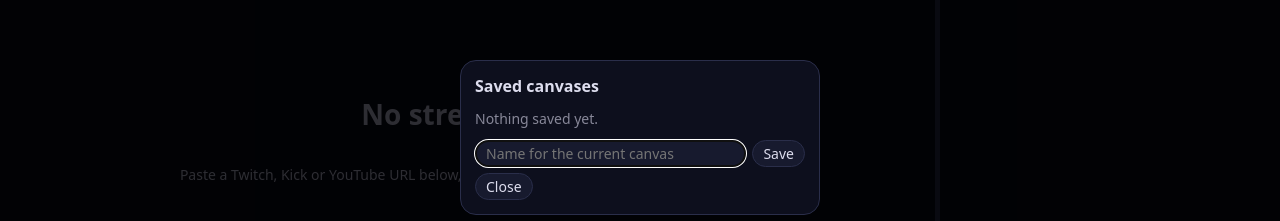
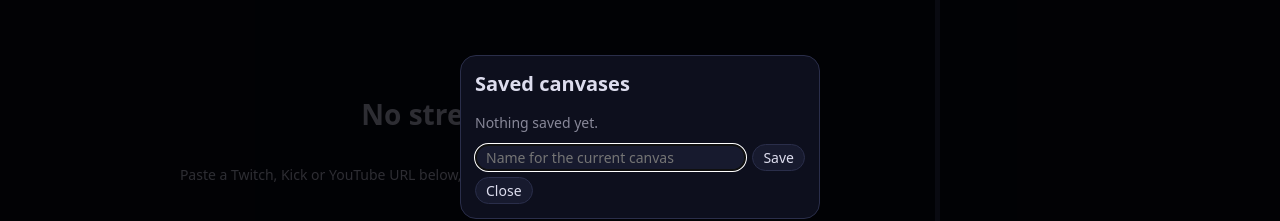
Before and after one commit to pspiotto/multistream, a website: page public/index.html in a window 1280 px wide. Both pictures are taken after typing "Sample" into the empty fields and a click on the button "Saved". Shown: the part 263-484 px from the top of the page. Drawn offline with Linux system fonts and the light colour scheme; a script that the page names is missing.

Commit message:
Give the saved-canvases dialog heading a clearer size step
Co-Authored-By: Claude Fable 5.2 <noreply@anthropic.com>

```diff
--- a/public/index.html
+++ b/public/index.html
@@ -41,7 +41,7 @@
   #msg { position: absolute; bottom: 60px; left: 50%; transform: translateX(-50%); color: #f87171; z-index: 2; }
   dialog { background: #0d0f1d; color: inherit; border: 1px solid #2a2e4a; border-radius: 16px; min-width: min(360px, 90vw); }
   dialog::backdrop { background: #000a; }
-  dialog h2 { margin: 0 0 12px; font-size: 16px; }
+  dialog h2 { margin: 0 0 16px; font-size: 20px; }
   #savedList { list-style: none; padding: 0; margin: 0 0 12px; }
   #savedList:empty::after { content: 'Nothing saved yet.'; color: #889; }
   #savedList li { display: flex; gap: 6px; margin-bottom: 6px; }
```
